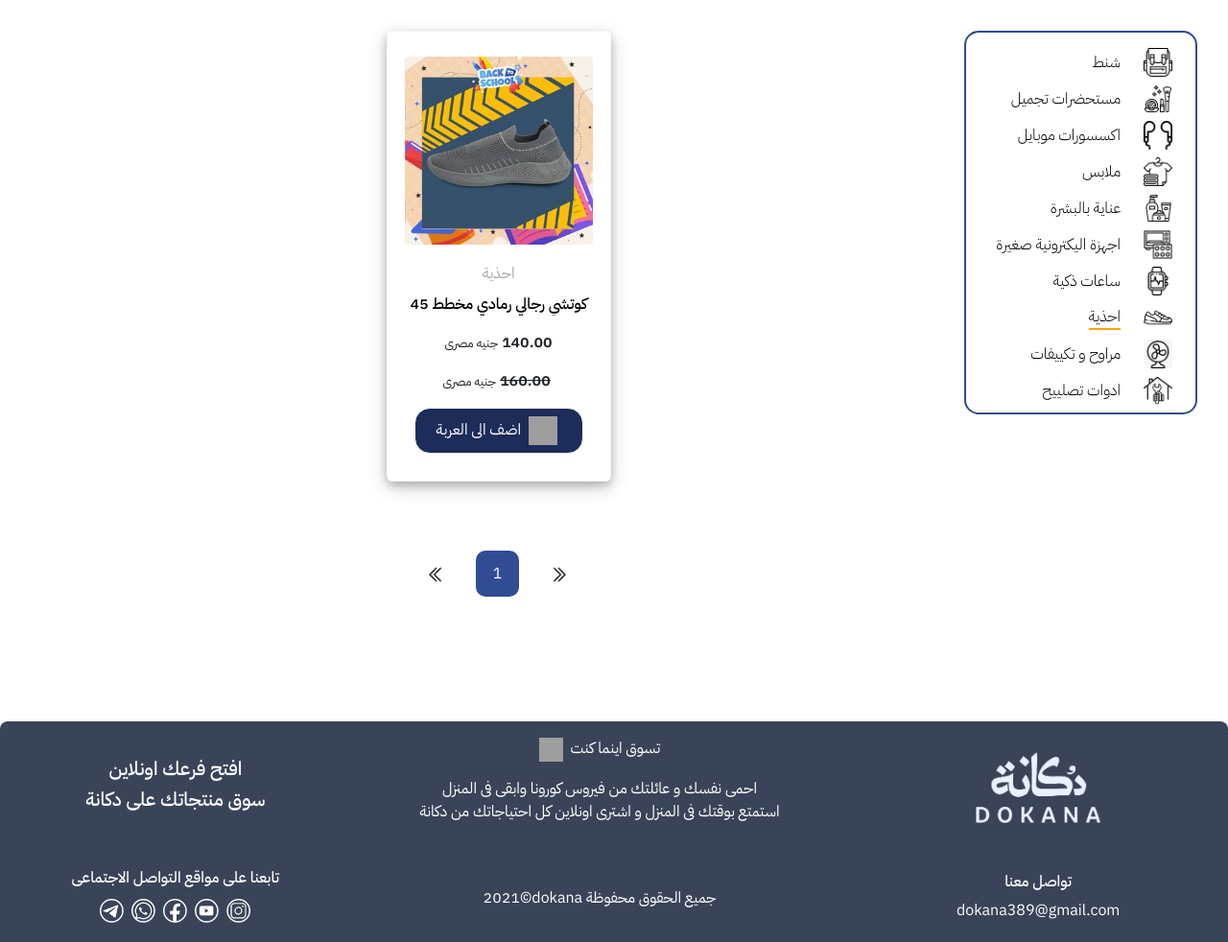
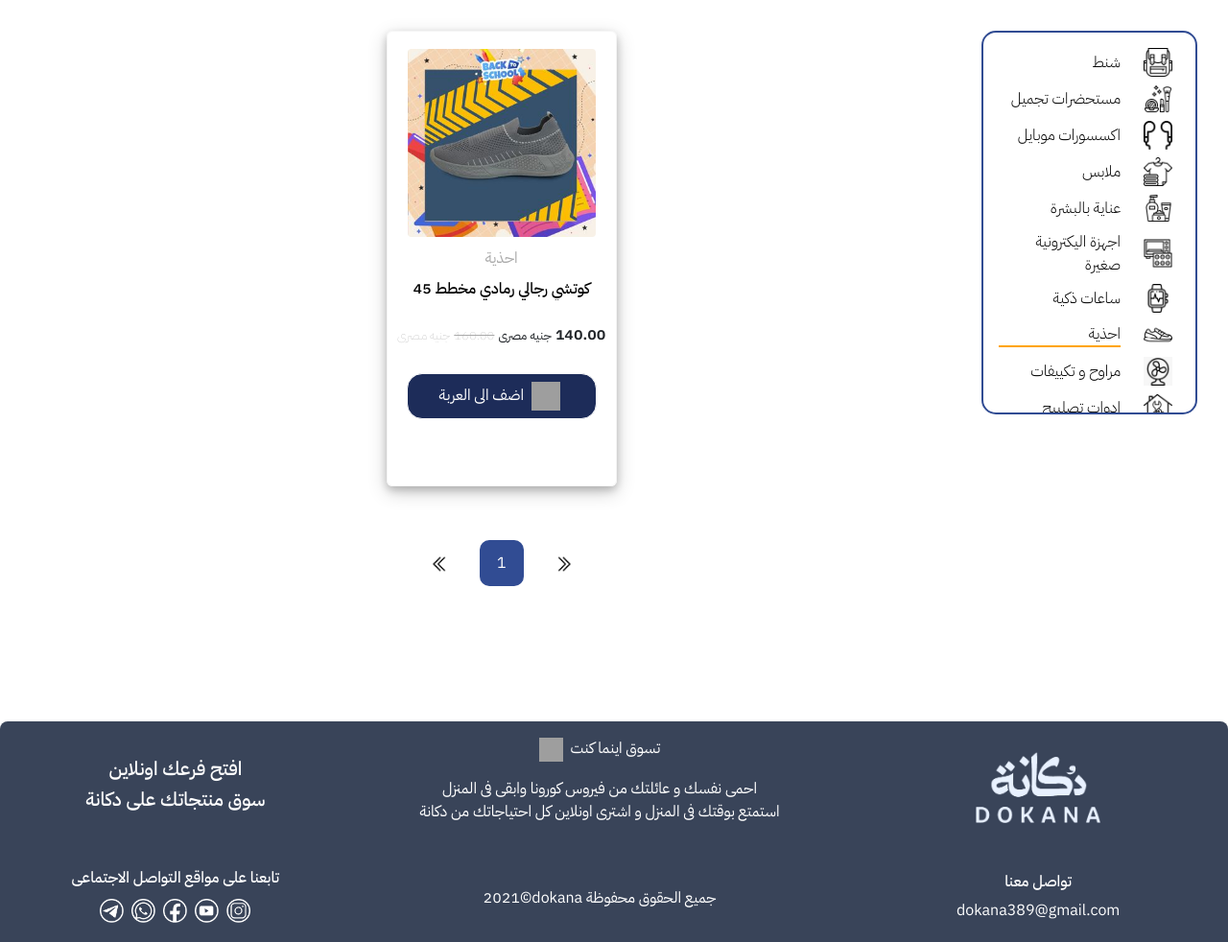
Before and after one commit to Eng-MohamedHussien/Dokana, a Django app: a page that uses templates/category_products.html in a window 1280 px wide. Shown: the part 95-1077 px from the top of the page at 96% size. Run offline with Django 3.2, Linux system fonts and the light colour scheme; data comes from the database, SQL or seed files in the repository; some libraries are stand-ins or nearby versions; grey boxes are pictures that could not be loaded.

Commit message:
Remove js code to display products per category and Replace it with grid in css.

```diff
--- a/static/css/category_products.css
+++ b/static/css/category_products.css
@@ -1,5 +1,8 @@
 .products-container {
     margin: 32px;
+    display: grid;
+    grid-template-columns: 225px auto;
+    grid-column-gap: 0.6rem;
 }
 
 .belong-to {
@@ -8,12 +11,7 @@
     margin: auto;
 }
 
-.master {
-    display: flex;
-}
-
 .menu {
-    width: 300px;
     height: 400px;
     overflow-y: scroll;
     border: 2px solid #314C93;
@@ -40,39 +38,40 @@
     font-weight: 300;
     display: block;
     margin: auto 8px;
-    text-align: center;
+    text-align: right;
+    width: 100%;
 }
 
 #selected {
     border-bottom: 2px solid #FFA401;
 }
 
-.container {
-    box-sizing: border-box;
-}
-
 .products {
     box-sizing: border-box;
-    display: flex;
-    justify-content: flex-start;
-    flex-wrap: wrap;
-    margin: auto;
+    display: grid;
+    grid-template-columns: repeat(auto-fit, 240px);
+    grid-gap: 10px;
+    justify-content: center;
 }
 
 .product {
+    width: 240px;
+    box-sizing: border-box;
+    height: 475px;
     border: 1px solid whitesmoke;
     border-radius: 6px;
-    margin: 0px 8px 16px 8px;
-    padding: 16px;
+    padding: 8px;
+    margin: auto;
     box-shadow: 0 4px 8px 0 rgba(0, 0, 0, 0.2), 0 6px 20px 0 rgba(0, 0, 0, 0.19);
 }
 
 .product-img {
+    display: block;
     width: 200px;
     height: 200px;
     border: 2px solid white;
     border-radius: 6px;
-    margin: 8px 0px;
+    margin: 8px auto;
 }
 
 .product-category {
@@ -86,13 +85,21 @@
 .product-name {
     display: block;
     font-size: medium;
+    color: black;
     font-weight: 500;
-    margin: 8px 0px;
+    margin: 8px auto;
     text-align: center;
     width: 200px;
     box-sizing: border-box;
     white-space: nowrap;
     overflow: hidden;
+}
+
+.price {
+    display: flex;
+    justify-content: center;
+    align-items: center;
+    margin: 8px auto;
 }
 
 .product-price {
@@ -102,6 +109,11 @@
     margin: 16px 0px;
     text-align: center;
     box-sizing: border-box;
+}
+
+.discount-price {
+    display: block;
+    text-align: center;
 }
 
 .currency {
@@ -155,7 +167,6 @@
 }
 
 .not-available {
-    /*margin: 32px auto;*/
     margin: 0px;
     text-align: center;
     position: relative;
@@ -194,6 +205,9 @@
 .off-price {
     text-decoration: line-through;
     margin: 4px;
+    color: #aaa;
+    font-size: small;
+    font-weight: lighter;
 }
 
 .menu::-webkit-scrollbar {
@@ -229,6 +243,9 @@
 }
 
 @media screen and (max-width: 768px) {
+    .products-container {
+        display: block;
+    }
     .menu {
         display: none;
     }
--- a/static/js/category_products.js
+++ b/static/js/category_products.js
@@ -1,31 +1,11 @@
 function highlight(element) {
-    const product_name = element.querySelector("span");
-    product_name.style.color = "#aaa";
+    element.style.color = "#aaa";
+    element.style.textDecoration = "none";
 }
 
 function backward(element) {
-    const product_name = element.querySelector("span");
-    product_name.style.color = "black";
+    element.style.color = "black";
 }
-
-
-window.addEventListener("load", productShowhandler);
-window.addEventListener("resize", productShowhandler);
-
-function productShowhandler() {
-    if (document.getElementsByClassName("products").length > 0) {
-        const main_container = document.querySelector(".container");
-        const products_container = document.querySelector(".products");
-        const full_width = main_container.getBoundingClientRect().width;
-        const width = (200 + 2 * 1 + 2 * 16 + 2 * 1) + 2 * 8;
-        let no_elements = Math.trunc(full_width / width);
-        if (no_elements > document.getElementsByClassName("product").length) {
-            no_elements = document.getElementsByClassName("product").length;
-        }
-        products_container.style.width = `${no_elements * width}px`;
-    }
-}
-
 
 function showPagination() {
     if (document.getElementsByClassName("pagination").length > 0) {
@@ -56,15 +36,6 @@ function showPagination() {
 }
 
 showPagination();
-
-function toggle() {
-    const mobile_menu = document.getElementsByClassName("mobile-menu")[0];
-    if (mobile_menu.style.display == "none") {
-        mobile_menu.style.display = "block";
-    } else {
-        mobile_menu.style.display = "none";
-    }
-}
 
 function getCookie(name) {
     let cookieValue = null;
--- a/templates/category_products.html
+++ b/templates/category_products.html
@@ -1,7 +1,6 @@
 {% extends 'base.html' %} {% load static %} {% block css %}
 <link rel="stylesheet" href="{% static 'css/category_products.css' %}"> {% endblock %} {% block content %}
 <div class="products-container">
-    <div class="master">
     <div class="menu">
         {% for category in categories %}
         <a href="{{ category.get_absolute_url }}" class="category-link">
@@ -17,19 +16,21 @@
         {% if products|length > 0 %}
         <div class="products">
             {% for product in products %}
-                <a href="{{ product.get_absolute_url }}">
             <div class="product">
                 <a href="{{ product.get_absolute_url }}">
                     <img src="{{ product.get_album_master_scene_image }}" alt="{{ product.name }}" class="product-img">
                 </a>
                 <span class="product-category">{{ product.category }}</span>
-                        <a href="{{ product.get_absolute_url }}" style="text-decoration: none; color: black;" onmouseover="highlight(this)" onmouseleave="backward(this)">
-                            <span class="product-name">{{ product.name }}</span>
+                <a href="{{ product.get_absolute_url }}" onmouseover="highlight(this)" onmouseleave="backward(this)" class="product-name">
+                    {{ product.name }}
                 </a>
+                <div class="price">
                     <span class="product-price">{{ product.price }} <span class="currency">جنيه مصرى</span></span>
                     {% if product.discount %}
-                        <span class="product-price" style="margin-top: 0px;"><span class="off-price">{{ product.price_before_discount }}</span><span class="currency">جنيه مصرى</span></span>
-                        {% endif %} {% if product.merchant.logo %}
+                    <span class="discount-price"><span class="off-price">{{ product.price_before_discount }}</span><span class="currency" style="color: #aaa;">جنيه مصرى</span></span>
+                    {% endif %}
+                </div>
+                {% if product.merchant.logo %}
                 <div class="client">
                     <span class="client-header">البائع</span>
                     <img src="{{ product.merchant.logo.url }}" alt="لوجو الموقع او الصفحة او المحل" width="35px" height="35px" class="client-logo">
@@ -37,7 +38,6 @@
                 {% endif %}
                 <a href="#" data-url="{% url 'cart:add_to_cart' %}" redirect-url="{% url 'cart:cart_detail' %}" class="add-to-cart" onclick="add_to_cart(this, {{ product.id }})"><img src="{% static 'img/cart.png' %}" alt="عربة التسوق" style="display: inline-block; box-sizing: border-box; width: 30px; height: 30px; margin: auto 4px;"> اضف الى العربة</a>
             </div>
-                </a>
             {% endfor %}
         </div>
         <div class="pagination" dir="ltr">
@@ -65,7 +65,6 @@
         {% endif %}
     </div>
 </div>
-</div>
 
 {% endblock %} {% block script %}
 <script src="{% static 'js/category_products.js' %} "></script>
```
Also changed, not shown: templates/category_discounts.html (+5 -7 lines). Lines whose indentation alone changed are shown as unchanged.
